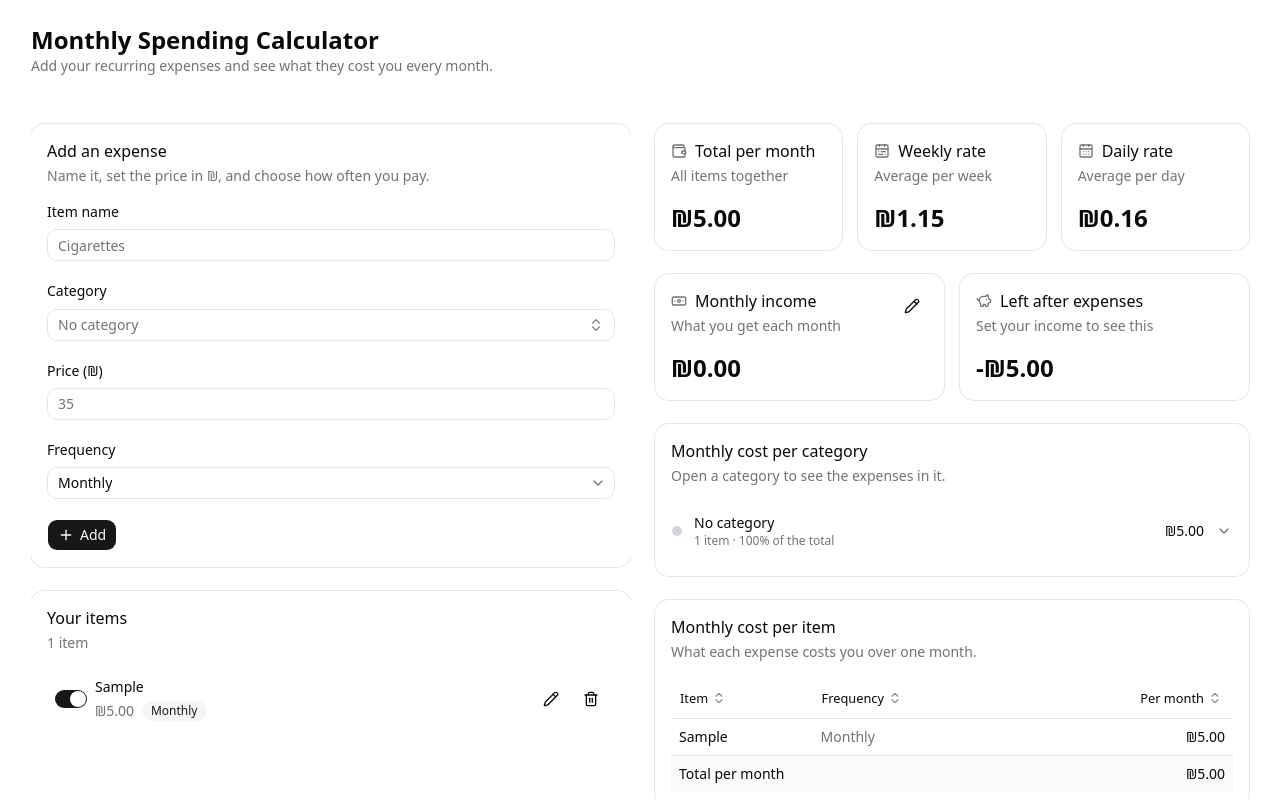
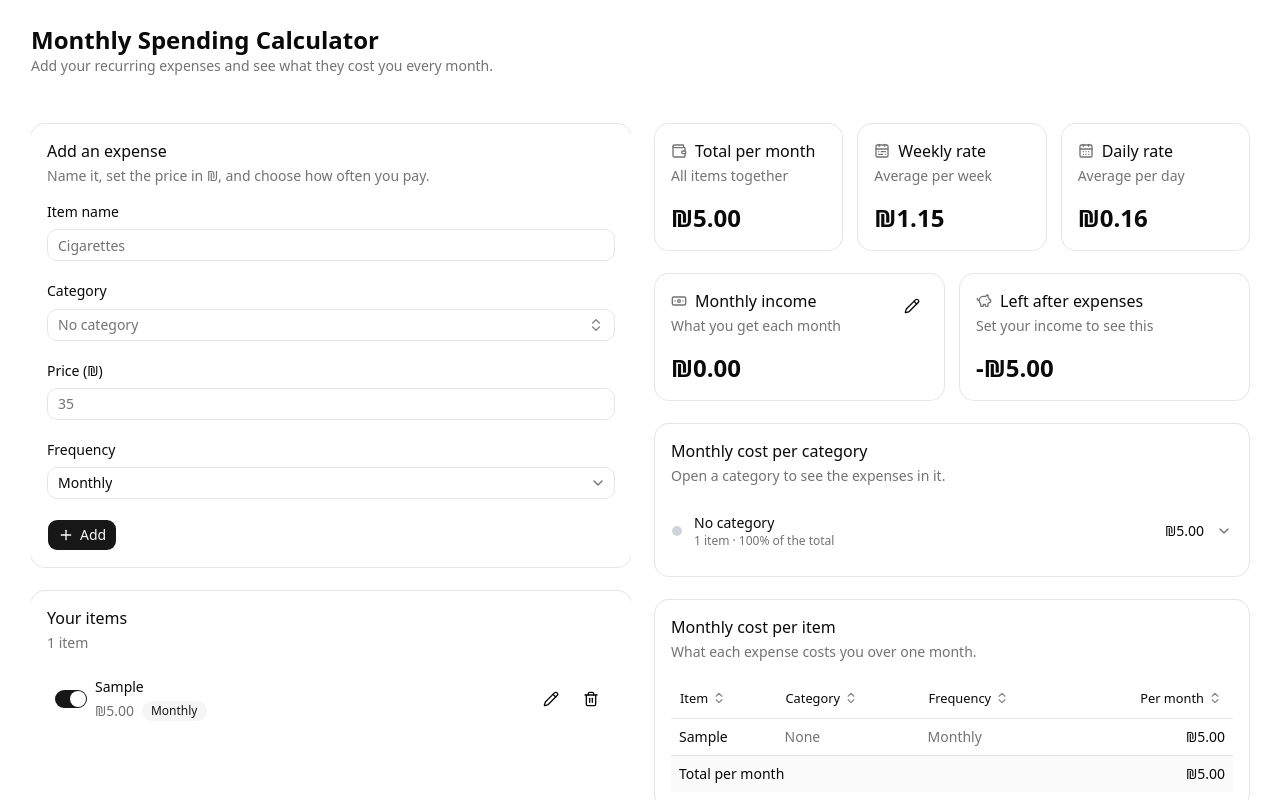
Before and after one commit to AzozAmleh0/monthly-spending-calculator, a React (Vite) app: page / in a window 1280 px wide. Both pictures are taken after typing "Sample", "5" into the empty fields and a click on the button "Add". Shown: the top 800 px of the page. Built offline with nearby package versions, Linux system fonts and the light colour scheme.

Commit message:
Show each item's category in the monthly cost table
A sortable Category column with the category's badge. When the card is
too narrow for a fourth column, the badge sits under the item name.

```diff
--- a/src/App.tsx
+++ b/src/App.tsx
@@ -193,6 +193,7 @@ export default function App() {
             />
             <ItemBreakdown
               items={activeItems}
+              categories={categories}
               totalMonthly={totals.totalMonthly}
             />
             <SavedLists
--- a/src/components/CategoryPicker.tsx
+++ b/src/components/CategoryPicker.tsx
@@ -11,6 +11,7 @@ import {
   AlertDialogHeader,
   AlertDialogTitle,
 } from "@/components/ui/alert-dialog"
+import { Badge } from "@/components/ui/badge"
 import { Button } from "@/components/ui/button"
 import {
   Command,
@@ -334,6 +335,22 @@ export function CategoryPicker({
   )
 }
 
+/** A category's dot and name, as shown next to an item. */
+export function CategoryBadge({
+  category,
+  className,
+}: {
+  category: Category
+  className?: string
+}) {
+  return (
+    <Badge variant="outline" className={cn("max-w-40", className)}>
+      <CategoryDot color={category.color} />
+      <span className="truncate">{category.name}</span>
+    </Badge>
+  )
+}
+
 /** The small colored circle that stands for a category everywhere. */
 export function CategoryDot({
   color,
--- a/src/components/ItemBreakdown.tsx
+++ b/src/components/ItemBreakdown.tsx
@@ -1,6 +1,7 @@
 import { useMemo, useState } from "react"
 import { ArrowDown, ArrowUp, ChevronsUpDown } from "lucide-react"
 
+import { CategoryBadge } from "@/components/CategoryPicker"
 import { Button } from "@/components/ui/button"
 import {
   Card,
@@ -26,20 +27,31 @@ import {
 } from "@/components/ui/table"
 import { monthlyCost, occurrencesPerYear } from "@/lib/calculations"
 import { formatCurrency, frequencyLabel } from "@/lib/format"
-import type { Item } from "@/types"
+import { cn } from "@/lib/utils"
+import type { Category, Item } from "@/types"
 
-type SortColumn = "name" | "frequency" | "monthly"
+type SortColumn = "name" | "category" | "frequency" | "monthly"
 type SortDirection = "asc" | "desc"
 type Sort = { column: SortColumn; direction: SortDirection }
 
 type ItemBreakdownProps = {
   items: Item[]
+  categories: Category[]
   totalMonthly: number
 }
 
-export function ItemBreakdown({ items, totalMonthly }: ItemBreakdownProps) {
+export function ItemBreakdown({
+  items,
+  categories,
+  totalMonthly,
+}: ItemBreakdownProps) {
   // No sort means the order the items were added in.
   const [sort, setSort] = useState<Sort | null>(null)
+
+  const categoryOf = useMemo(() => {
+    const byId = new Map(categories.map((category) => [category.id, category]))
+    return (item: Item) => (item.categoryId ? byId.get(item.categoryId) : undefined)
+  }, [categories])
 
   const sorted = useMemo(() => {
     if (!sort) return items
@@ -50,6 +62,15 @@ export function ItemBreakdown({ items, totalMonthly }: ItemBreakdownProps) {
       switch (sort.column) {
         case "name":
           return factor * a.name.localeCompare(b.name)
+        case "category": {
+          const nameA = categoryOf(a)?.name
+          const nameB = categoryOf(b)?.name
+          // Items without a category stay last in both directions.
+          if (nameA === nameB) return 0
+          if (nameA === undefined) return 1
+          if (nameB === undefined) return -1
+          return factor * nameA.localeCompare(nameB, undefined, { sensitivity: "base" })
+        }
         case "frequency":
           // How often it is paid, not the label text: yearly before daily.
           return (
@@ -59,7 +80,7 @@ export function ItemBreakdown({ items, totalMonthly }: ItemBreakdownProps) {
           return factor * (monthlyCost(a) - monthlyCost(b))
       }
     })
-  }, [items, sort])
+  }, [items, sort, categoryOf])
 
   const toggleSort = (column: SortColumn) => {
     setSort((current) =>
@@ -77,7 +98,8 @@ export function ItemBreakdown({ items, totalMonthly }: ItemBreakdownProps) {
           What each expense costs you over one month.
         </CardDescription>
       </CardHeader>
-      <CardContent>
+      {/* A container, so the table can react to the card's width. */}
+      <CardContent className="@container">
         {items.length === 0 ? (
           <Empty className="py-8">
             <EmptyHeader>
@@ -98,6 +120,13 @@ export function ItemBreakdown({ items, totalMonthly }: ItemBreakdownProps) {
                   label="Item"
                 />
                 <SortableHead
+                  column="category"
+                  sort={sort}
+                  onSort={toggleSort}
+                  label="Category"
+                  className="hidden @min-[26rem]:table-cell"
+                />
+                <SortableHead
                   column="frequency"
                   sort={sort}
                   onSort={toggleSort}
@@ -113,12 +142,27 @@ export function ItemBreakdown({ items, totalMonthly }: ItemBreakdownProps) {
               </TableRow>
             </TableHeader>
             <TableBody>
-              {sorted.map((item) => (
+              {sorted.map((item) => {
+                const category = categoryOf(item)
+
+                return (
                   <TableRow key={item.id}>
                     {/* The text columns wrap so a long name cannot push the
                         table wider than its card. */}
                     <TableCell className="font-medium break-words whitespace-normal">
                       {item.name}
+                      {/* In a narrow card the category sits under the name
+                          instead of taking a column of its own. */}
+                      {category && (
+                        <CategoryBadge category={category} className="mt-1 flex @min-[26rem]:hidden" />
+                      )}
+                    </TableCell>
+                    <TableCell className="hidden @min-[26rem]:table-cell">
+                      {category ? (
+                        <CategoryBadge category={category} />
+                      ) : (
+                        <span className="text-muted-foreground">None</span>
+                      )}
                     </TableCell>
                     <TableCell className="text-muted-foreground whitespace-normal">
                       {frequencyLabel(item.frequency)}
@@ -127,11 +171,14 @@ export function ItemBreakdown({ items, totalMonthly }: ItemBreakdownProps) {
                       {formatCurrency(monthlyCost(item))}
                     </TableCell>
                   </TableRow>
-              ))}
+                )
+              })}
             </TableBody>
             <TableFooter>
               <TableRow>
                 <TableCell colSpan={2}>Total per month</TableCell>
+                {/* Fills the extra column only when the category column shows. */}
+                <TableCell className="hidden @min-[26rem]:table-cell" />
                 <TableCell className="text-right font-medium tabular-nums">
                   {formatCurrency(totalMonthly)}
                 </TableCell>
@@ -150,6 +197,7 @@ type SortableHeadProps = {
   sort: Sort | null
   onSort: (column: SortColumn) => void
   align?: "left" | "right"
+  className?: string
 }
 
 function SortableHead({
@@ -158,6 +206,7 @@ function SortableHead({
   sort,
   onSort,
   align = "left",
+  className,
 }: SortableHeadProps) {
   const active = sort?.column === column
   const Icon = !active ? ChevronsUpDown : sort.direction === "asc" ? ArrowUp : ArrowDown
@@ -166,7 +215,7 @@ function SortableHead({
     <TableHead
       // No right padding on this one: the button sits flush with the table's
       // edge instead of spilling past it and forcing a scrollbar.
-      className={align === "right" ? "pr-0 text-right" : undefined}
+      className={cn(align === "right" && "pr-0 text-right", className)}
       aria-sort={
         active ? (sort.direction === "asc" ? "ascending" : "descending") : "none"
       }
```
Lines whose indentation alone changed are shown as unchanged.
